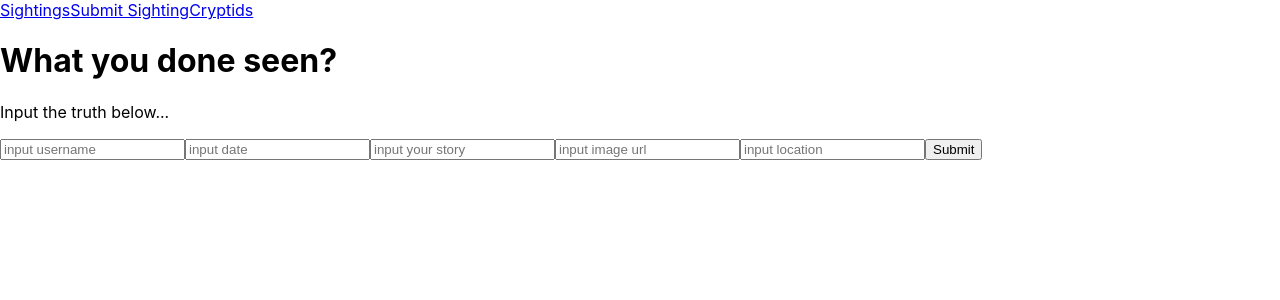
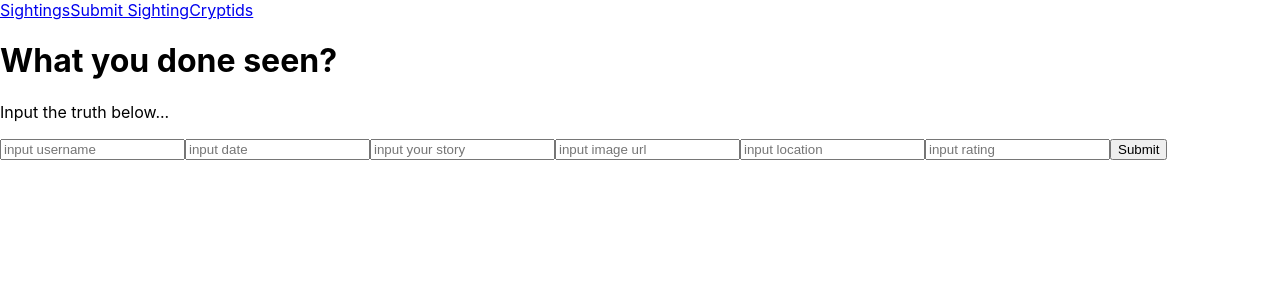
Before and after one commit to Millsy24/phase-2-project, a React (Create React App) app: page /submitpage in a window 1280 px wide. Shown: the top 300 px of the page. Built offline with nearby package versions, Linux system fonts and the light colour scheme; data requests are answered from the project's data file.

Commit message:
rating button finished

```diff
--- a/db.json
+++ b/db.json
@@ -63,7 +63,6 @@
       "location": "Upper WEast Flatbush",
       "rating": 4
     }
-
   ],
   "cryptid": [
     {
--- a/src/Components/SubmitForm.js
+++ b/src/Components/SubmitForm.js
@@ -10,6 +10,7 @@ const SubmitForm = ({
   const [body, setBody] = useState('')
   const [image, setImage] = useState('')
   const [location, setLocation] = useState('')
+  const [rating, setRating] = useState('')
 
 
 //handler functions
@@ -28,6 +29,9 @@ const SubmitForm = ({
   const handleLocationChange = (event) => {
       setLocation(event.target.value)
   }
+  const handleRatingChange =(event) =>{
+      setRating(event.target.value)
+  }
 
   const resetDefault= ()=>{
     setUser("")
@@ -35,6 +39,7 @@ const SubmitForm = ({
     setBody("")
     setLocation("")
     setImage("")
+    setRating("")
   }
 
 
@@ -49,7 +54,7 @@ const SubmitForm = ({
                             body: body,
                             image: image,
                             location: location,
-                            rating: 1
+                            rating: rating
                          })
 }
   )
@@ -67,6 +72,7 @@ const SubmitForm = ({
         <input onChange={handleBodyChange} type="text" value={body} placeholder={'input your story'} />
         <input onChange={handleImageChange} type="text" value={image} placeholder={'input image url'} />
         <input onChange={handleLocationChange} type="text" value={location} placeholder={'input location'} />
+        <input onChange={handleRatingChange} type="text" value={rating} placeholder={'input rating'}/>
         <button type="submit">Submit</button>
       </form>
     )
```
